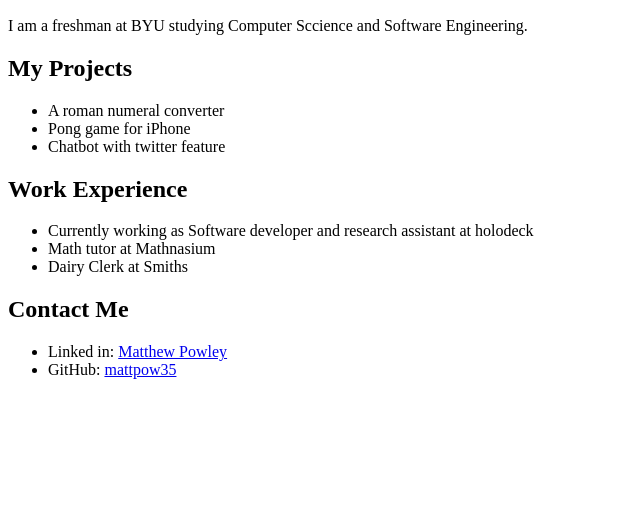
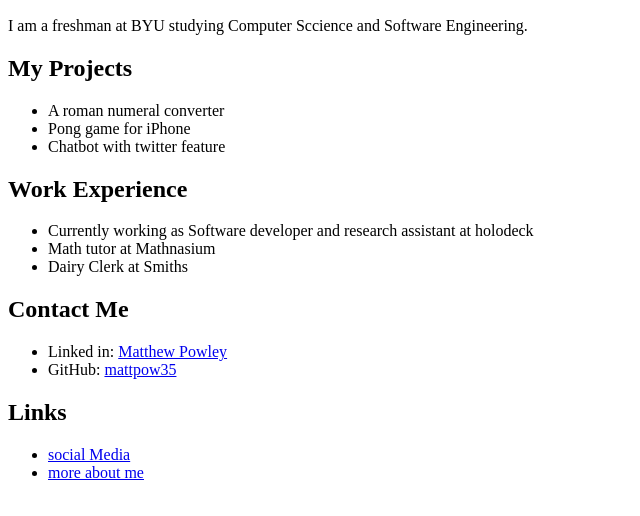
Before and after one commit to mattpow35/mywebdevportfolio, a plain HTML site: page index.html in a window 1280 px wide. Shown: the part 110-626 px from the top of the page, without its empty margins (0-640 px from the left). Drawn offline with Linux system fonts and the light colour scheme.

Commit message:
added links to my other pades on my website

```diff
--- a/index.html
+++ b/index.html
@@ -30,5 +30,12 @@
       <li>GitHub: <a href='https://github.com/mattpow35'>mattpow35</a></li>
     </ul>
   </p>
+  <h2>Links</h2>
+  <p>
+    <ul>
+      <li><a href='matt-social-media.html'>social Media</a></li>
+      <li><a href='about-matt.html'>more about me</a></li>
+    </ul>
+  </p>
 </body>
 </html>
```
